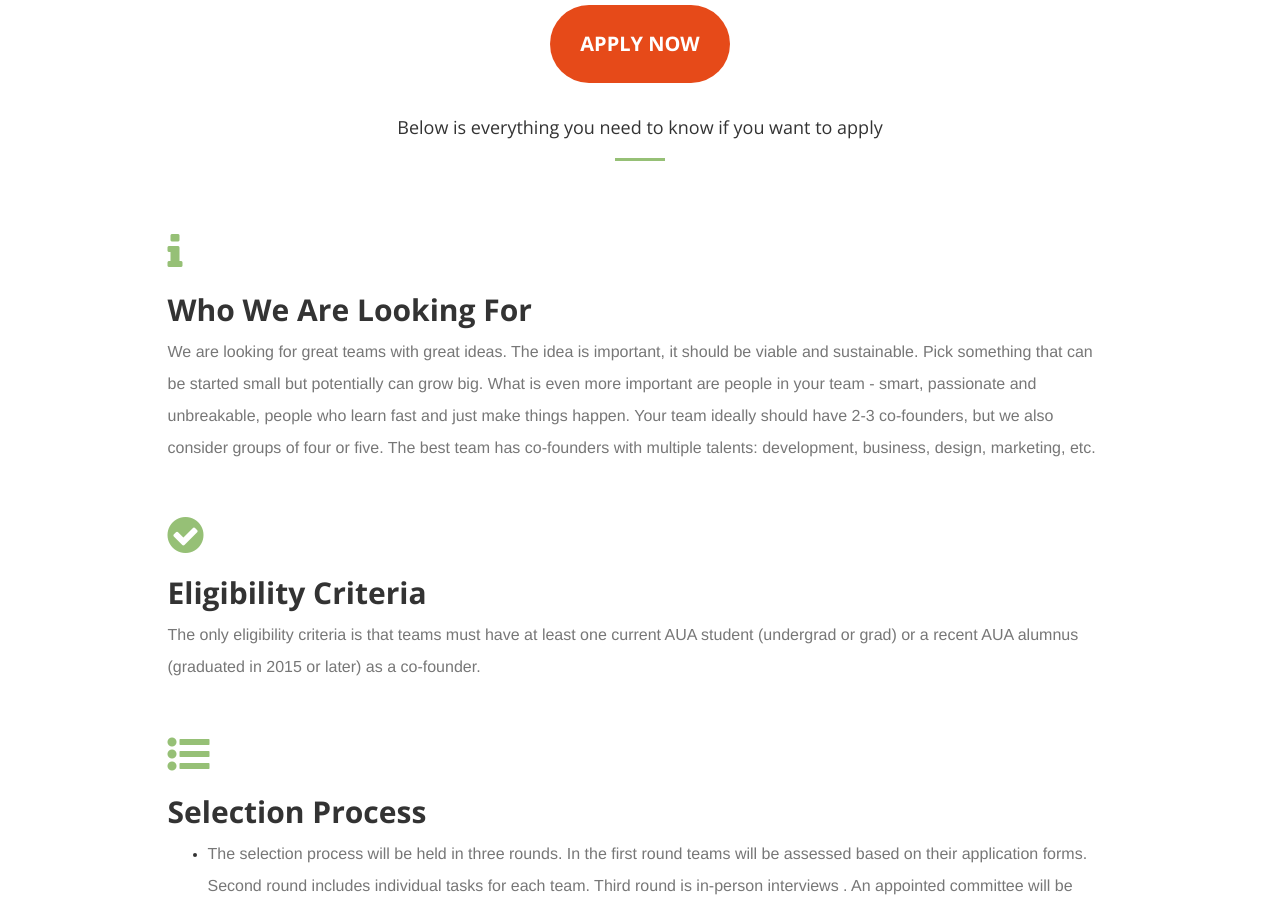
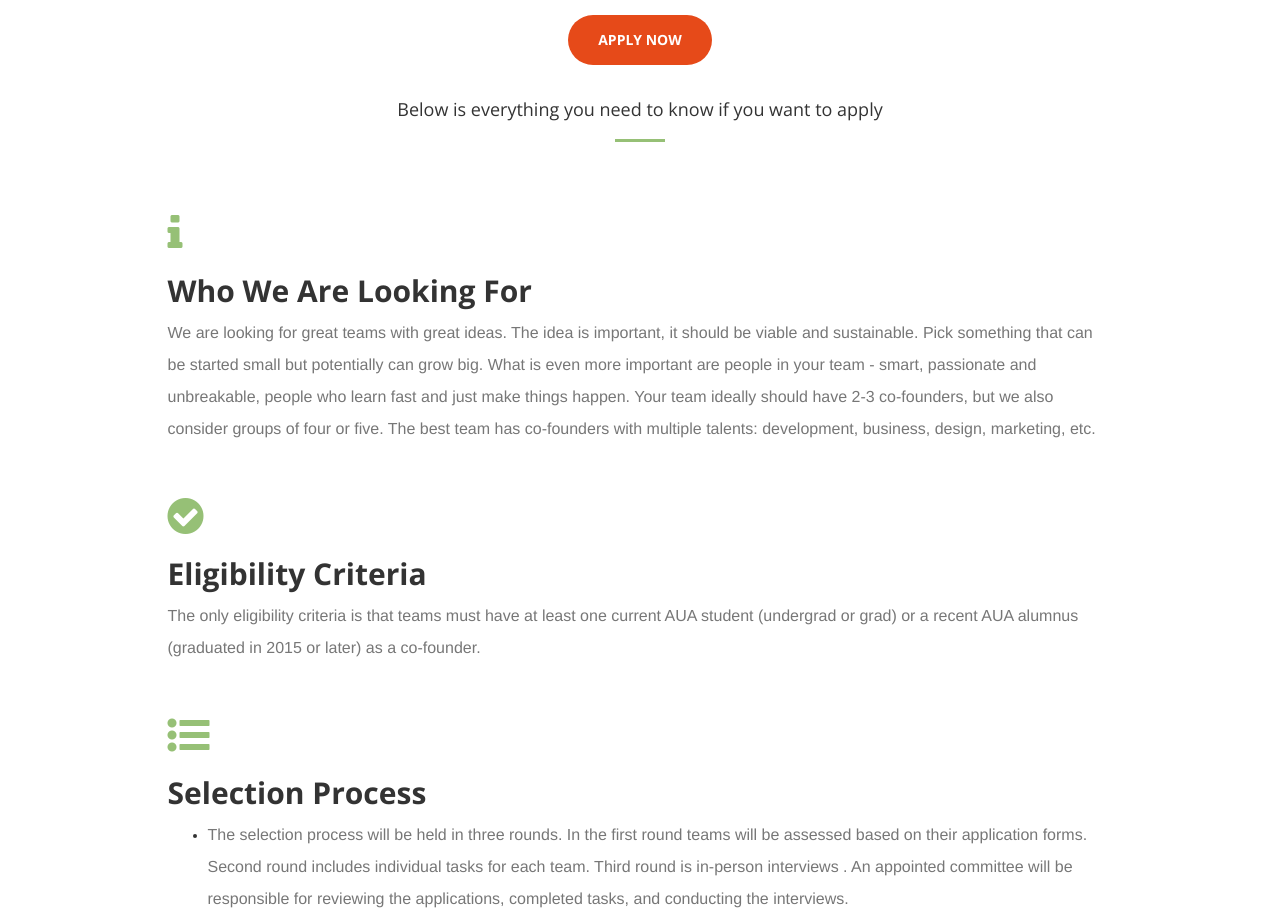
Before and after one commit to epiccentertesttwo/epiccentertesttwo.github.io, a website: page index.html in a window 1280 px wide. Shown: the part 649-1559 px from the top of the page. Drawn offline with nearby package versions, Linux system fonts and the light colour scheme.

Commit message:
button style changes

```diff
--- a/css/creative.css
+++ b/css/creative.css
@@ -70,7 +70,7 @@ p {
   color: rgba(255, 255, 255, 0.7);
 }
 section {
-  padding: 30px 0;
+  padding: 40px 0;
 }
 aside {
   padding: 50px 0;
--- a/index.html
+++ b/index.html
@@ -87,7 +87,7 @@
             </div>
             <div class="col-lg-12 text-center">
               <h1>Apply To EPIC Startup Incubator - Fall 2017 Batch</h1>
-              <button type="button" class="btn btn-primary btn-xl" style="padding:25px 30px; margin:25px;"><a href="https://docs.google.com/forms/d/e/1FAIpQLSd3_KrWcLXBQpDuaKbwxZOiJoKbSDV4zLah5IHDe5ErKRIRdg/viewform" style="text-decoration:none;" target="_blank"><span style="font-size:20px;">Apply Now</span></a></button>
+              <button type="button" class="btn btn-primary btn-xl" style="margin:25px;"><a href="https://docs.google.com/forms/d/e/1FAIpQLSd3_KrWcLXBQpDuaKbwxZOiJoKbSDV4zLah5IHDe5ErKRIRdg/viewform" style="text-decoration:none;" target="_blank">Apply Now</a></button>
               <h4 class="">Below is everything you need to know if you want to apply</h4>
               <hr class="dark" style="padding-bottom:50px;">
             </div>
@@ -242,7 +242,7 @@
         <div class="row">
           <div class="col-lg-12 text-center">
             <hr class="dark">
-            <button type="button" class="btn btn-primary btn-xl" style="padding:25px 30px; margin:25px;"><a href="https://docs.google.com/forms/d/e/1FAIpQLSd3_KrWcLXBQpDuaKbwxZOiJoKbSDV4zLah5IHDe5ErKRIRdg/viewform" style="text-decoration:none;" target="_blank"><span style="font-size:20px;">Apply Now</span></a></button>
+            <button type="button" class="btn btn-primary btn-xl" style="margin:25px;"><a href="https://docs.google.com/forms/d/e/1FAIpQLSd3_KrWcLXBQpDuaKbwxZOiJoKbSDV4zLah5IHDe5ErKRIRdg/viewform" style="text-decoration:none;" target="_blank">Apply Now</a></button>
           </div>
         </div>
     </section>
```
Also changed, not shown: _site/css/creative.css, _site/index.html.
